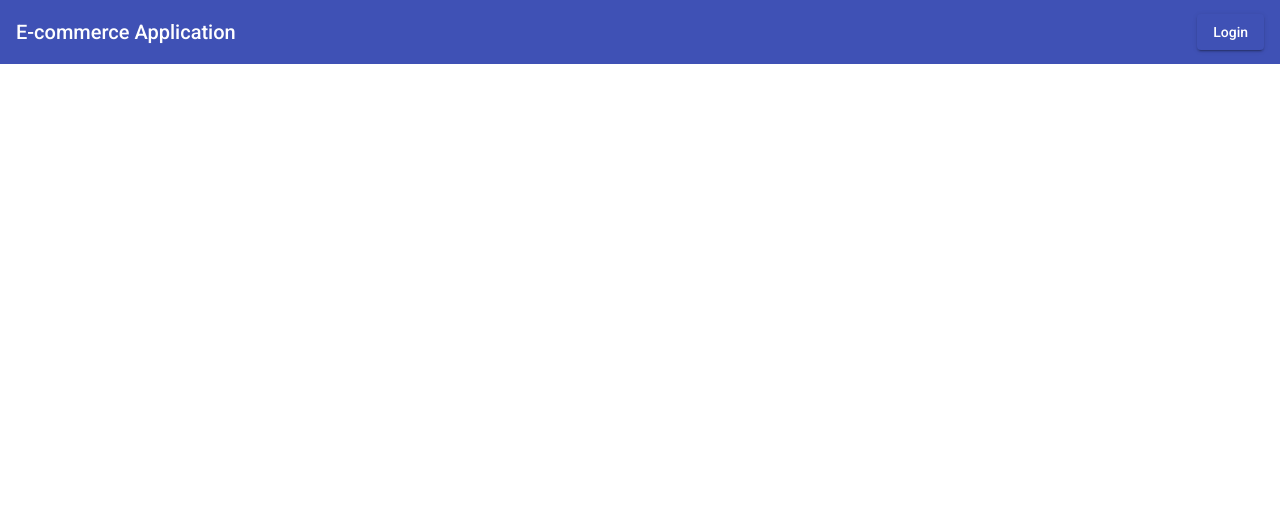
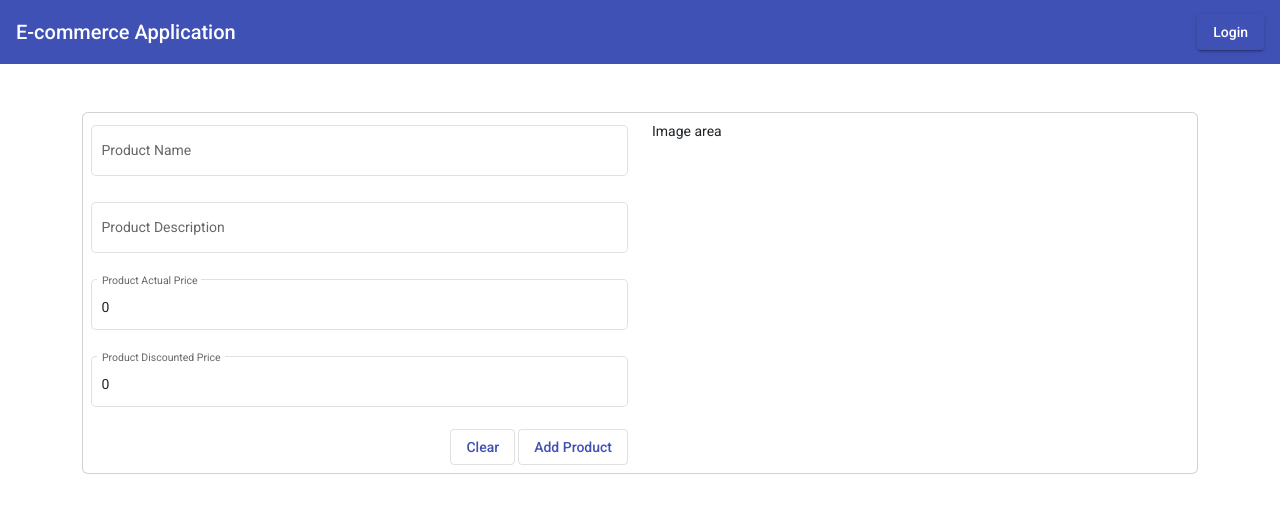
Before and after one commit to davidmateusreis/e-commerce, an Angular app in the folder frontend/: page /addNewProduct in a window 1280 px wide. Before the commit this address led to /. Shown: the top 512 px of the page. Built offline with nearby package versions, Linux system fonts and the light colour scheme.

Commit message:
Create Form to Save / Add Product Details (For Admin Only)

```diff
--- /dev/null
+++ b/frontend/src/app/_model/product.model.ts
@@ -0,0 +1,6 @@
+export interface Product {
+    productName: string,
+    productDescription: string,
+    productDiscountedPrice: number,
+    productActualPrice: number
+}
--- /dev/null
+++ b/frontend/src/app/_services/product.service.ts
@@ -0,0 +1,15 @@
+import { HttpClient } from '@angular/common/http';
+import { Injectable } from '@angular/core';
+import { Product } from '../_model/product.model';
+
+@Injectable({
+  providedIn: 'root'
+})
+export class ProductService {
+
+  constructor(private httpClient: HttpClient) { }
+
+  public addProduct(product: Product) {
+    return this.httpClient.post<Product>("http://localhost:9090/addNewProduct", product);
+  }
+}
--- a/frontend/src/app/_services/user-auth.service.ts
+++ b/frontend/src/app/_services/user-auth.service.ts
@@ -30,4 +30,14 @@
   public isLoggedIn() {
     return this.getRoles() && this.getToken();
   }
+
+  public isAdmin() {
+    const roles: any[] = this.getRoles();
+    return roles[0].roleName === 'Admin';
+  }
+
+  public isUser() {
+    const roles: any[] = this.getRoles();
+    return roles[0].roleName === 'User';
+  }
 }
--- /dev/null
+++ b/frontend/src/app/add-new-product/add-new-product.component.html
@@ -0,0 +1,46 @@
+<div class="container mt-5">
+    <div class="card p-2">
+
+        <div class="row">
+            <div class="col-6">
+                <form #productForm="ngForm" (ngSubmit)="addProduct(productForm)">
+
+                    <mat-form-field appearance="outline" class="w-100">
+                        <mat-label>Product Name</mat-label>
+                        <input type="text" matInput [(ngModel)]="product.productName" name="productName"
+                            id="productName" placeholder="Product Name">
+                    </mat-form-field>
+
+                    <mat-form-field appearance="outline" class="w-100">
+                        <mat-label>Product Description</mat-label>
+                        <input type="text" matInput [(ngModel)]="product.productDescription" name="productDescription"
+                            id="productDescription" placeholder="Product Name">
+                    </mat-form-field>
+
+                    <mat-form-field appearance="outline" class="w-100">
+                        <mat-label>Product Actual Price</mat-label>
+                        <input type="text" matInput [(ngModel)]="product.productActualPrice" name="productActualPrice"
+                            id="productActualPrice" placeholder="Product Actual Price">
+                    </mat-form-field>
+
+                    <mat-form-field appearance="outline" class="w-100">
+                        <mat-label>Product Discounted Price</mat-label>
+                        <input type="text" matInput [(ngModel)]="product.productDiscountedPrice"
+                            name="productDiscountedPrice" id="productDiscountedPrice"
+                            placeholder="Product Discounted Price">
+                    </mat-form-field>
+
+                    <div align="end">
+                        <button mat-stroked-button color="primary" style="margin-right: 3px;">Clear</button>
+                        <button type="submit" mat-stroked-button color="primary">Add Product</button>
+                    </div>
+
+                </form>
+
+            </div>
+            <div class="col-6">
+                Image area
+            </div>
+        </div>
+    </div>
+</div>
--- /dev/null
+++ b/frontend/src/app/add-new-product/add-new-product.component.ts
@@ -0,0 +1,37 @@
+import { HttpErrorResponse } from '@angular/common/http';
+import { Component, OnInit } from '@angular/core';
+import { NgForm } from '@angular/forms';
+import { Product } from '../_model/product.model';
+import { ProductService } from '../_services/product.service';
+
+@Component({
+  selector: 'app-add-new-product',
+  templateUrl: './add-new-product.component.html',
+  styleUrls: ['./add-new-product.component.css']
+})
+export class AddNewProductComponent implements OnInit {
+
+  product: Product = {
+    productName: "",
+    productDescription: "",
+    productDiscountedPrice: 0,
+    productActualPrice: 0
+  }
+
+  constructor(private productService: ProductService) { }
+
+  ngOnInit(): void {
+  }
+
+  addProduct(productForm: NgForm) {
+    this.productService.addProduct(this.product).subscribe(
+      (response: Product) => {
+        productForm.reset();
+      },
+      (error: HttpErrorResponse) => {
+        console.log(error);
+      }
+    );
+  }
+
+}
--- a/frontend/src/app/app-routing.module.ts
+++ b/frontend/src/app/app-routing.module.ts
@@ -1,5 +1,6 @@
 import { NgModule } from '@angular/core';
 import { RouterModule, Routes } from '@angular/router';
+import { AddNewProductComponent } from './add-new-product/add-new-product.component';
 import { AdminComponent } from './admin/admin.component';
 import { ForbiddenComponent } from './forbidden/forbidden.component';
 import { HomeComponent } from './home/home.component';
@@ -12,7 +13,8 @@
   { path: 'admin', component: AdminComponent, canActivate: [AuthGuard], data: { roles: ['Admin'] } },
   { path: 'user', component: UserComponent, canActivate: [AuthGuard], data: { roles: ['User'] } },
   { path: 'login', component: LoginComponent },
-  { path: 'forbidden', component: ForbiddenComponent }
+  { path: 'forbidden', component: ForbiddenComponent },
+  { path: 'addNewProduct', component: AddNewProductComponent }
 ];
 
 @NgModule({
--- a/frontend/src/app/app.module.ts
+++ b/frontend/src/app/app.module.ts
@@ -20,6 +20,7 @@
 import { MatButtonModule } from '@angular/material/button';
 import { MatFormFieldModule } from '@angular/material/form-field';
 import { MatInputModule } from '@angular/material/input';
+import { AddNewProductComponent } from './add-new-product/add-new-product.component';
 
 @NgModule({
   declarations: [
@@ -29,7 +30,8 @@
     UserComponent,
     LoginComponent,
     HeaderComponent,
-    ForbiddenComponent
+    ForbiddenComponent,
+    AddNewProductComponent
   ],
   imports: [
     BrowserModule,
--- a/frontend/src/app/header/header.component.html
+++ b/frontend/src/app/header/header.component.html
@@ -12,29 +12,7 @@
     </button>
 </mat-toolbar>
 
-<!-- <nav class="navbar navbar-expand-lg navbar-dark bg-primary">
-    <div class="container-fluid">
-        <a class="navbar-brand" href="#">Angular + JWT</a>
-        <button class="navbar-toggler" type="button" data-bs-toggle="collapse" data-bs-target="#navbarSupportedContent"
-            aria-controls="navbarSupportedContent" aria-expanded="false" aria-label="Toggle navigation">
-            <span class="navbar-toggler-icon"></span>
-        </button>
-        <div class="collapse navbar-collapse" id="navbarSupportedContent">
-            <ul class="navbar-nav me-auto mb-2 mb-lg-0">
-                <li class="nav-item">
-                    <a class="nav-link active" aria-current="page" routerLink="/home">Home</a>
-                </li>
-                <li class="nav-item">
-                    <a class="nav-link active" aria-current="page" routerLink="/admin"
-                        *ngIf="userService.roleMatch(['Admin'])">Admin Dashboard</a>
-                </li>
-                <li class="nav-item">
-                    <a class="nav-link active" aria-current="page" routerLink="/user"
-                        *ngIf="userService.roleMatch(['User'])">User Dashboard</a>
-                </li>
-            </ul>
-            <button *ngIf="!isLoggedIn()" type="button" class="btn btn-success" routerLink="/login">Login</button>
-            <button *ngIf="isLoggedIn()" type="button" class="btn btn-danger" (click)="logout()">Logout</button>
-        </div>
-    </div>
-</nav> -->
+<mat-toolbar color="primary" *ngIf="isLoggedIn()">
+    <button mat-raised-button color="primary" routerLink="/">Home</button>
+    <button *ngIf="isAdmin()" mat-raised-button color="primary" routerLink="/addNewProduct">Add New Product</button>
+</mat-toolbar>
--- a/frontend/src/app/header/header.component.ts
+++ b/frontend/src/app/header/header.component.ts
@@ -28,4 +28,12 @@
     this.router.navigate(['/']);
   }
 
+  public isAdmin() {
+    return this.userAuthService.isAdmin();
+  }
+
+  public isUser() {
+    return this.userAuthService.isUser();
+  }
+
 }
```
Also changed, not shown: frontend/src/app/add-new-product/add-new-product.component.css (added), 2 other files (tests, documents, lock files or other folders).
